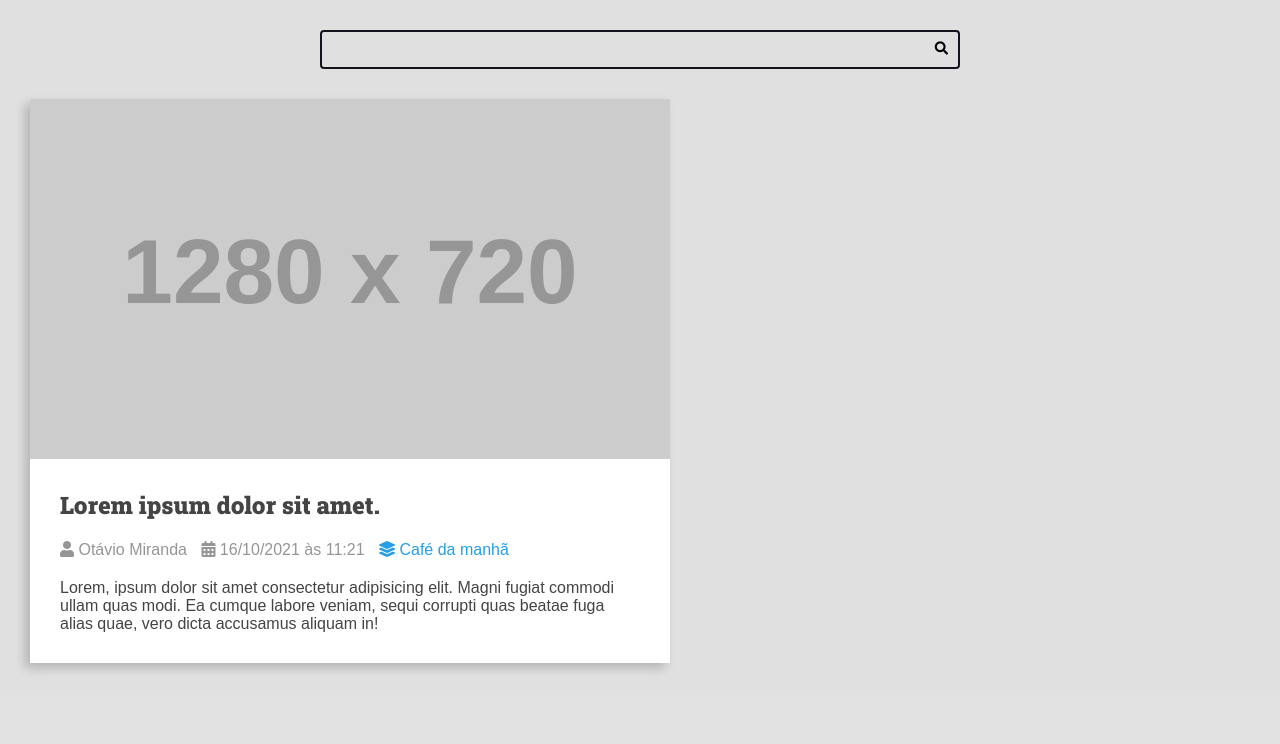
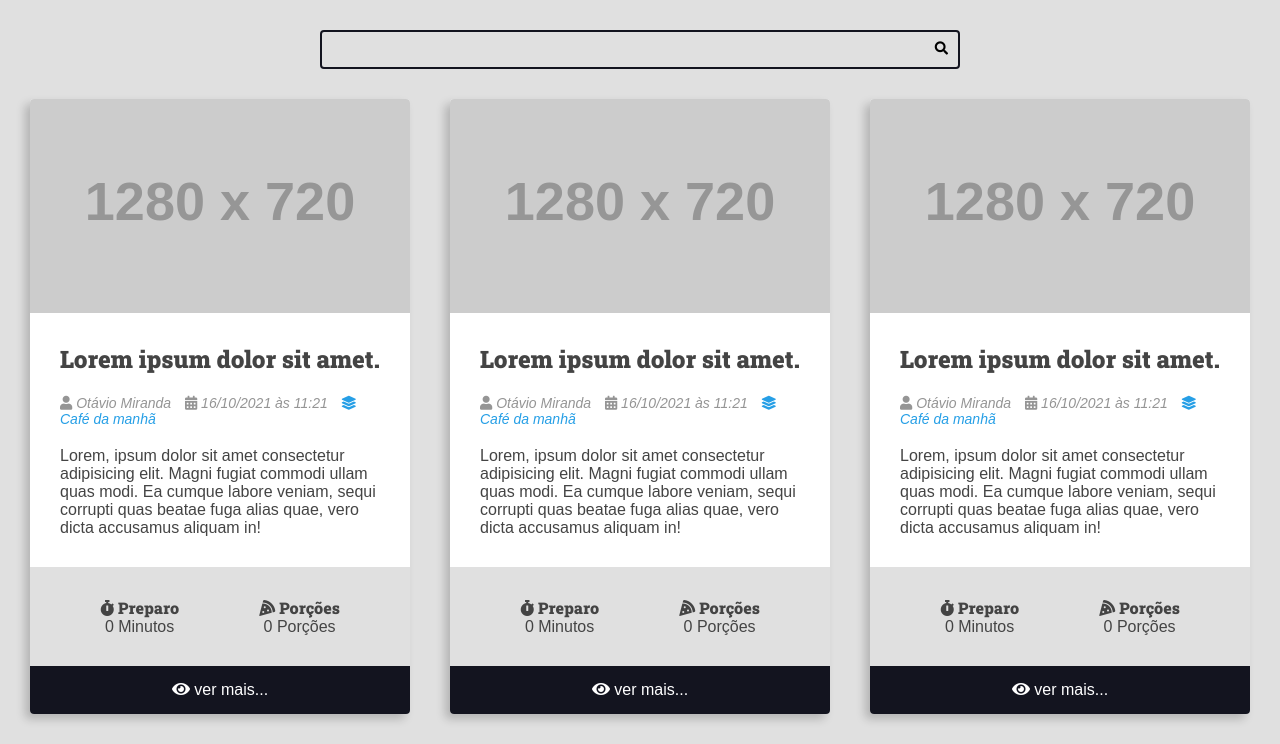
Before and after one commit to joaoramyllo/curso-django-projeto1, a Django app: page / in a window 1280 px wide. Shown: the part 113-857 px from the top of the page. Before the commit the page ends 785 px from the top, so only its background shows below. Run offline with Django 5.2, Linux system fonts and the light colour scheme; grey boxes labelled with a size stand in for pictures from a placeholder-image service; some libraries are stand-ins or nearby versions.

Commit message:
Card de receita pronto para desktop

```diff
--- a/recipes/templates/recipes/pages/home.html
+++ b/recipes/templates/recipes/pages/home.html
@@ -37,6 +37,118 @@
           <div class="recipe-content">
             <p>Lorem, ipsum dolor sit amet consectetur adipisicing elit. Magni fugiat commodi ullam quas modi. Ea cumque labore veniam, sequi corrupti quas beatae fuga alias quae, vero dicta accusamus aliquam in!</p>
           </div>
+
+          <div class="recipe-meta-container">
+            <div class="recipe-meta recipe-preparation">
+              <h3 class="recipe-meta-title"><i class="fas fa-stopwatch"></i> Preparo</h3>
+              <div class="recipe-meta-text">0 Minutos</div>
+            </div>
+            <div class="recipe-meta recipe-servings">
+              <h3 class="recipe-meta-title"><i class="fas fa-pizza-slice"></i> Porções</h3>
+              <div class="recipe-meta-text">0 Porções</div>
+            </div>
+          </div>
+
+          <footer class="recipe-footer">
+            <a class="recipe-read-more button button-dark button-full-width" href="/recipes/3/">
+              <i class="fas fa-eye"></i>
+              <span>ver mais...</span>
+            </a>
+          </footer>
+        </div>
+        <div class="recipe recipe-list-item">
+          <div class="recipe-cover">
+            <img src="https://placehold.co/1280x720.png" alt="Temporário" />
+          </div>
+          <div class="recipe-title-container">
+            <h2 class="recipe-title">Lorem ipsum dolor sit amet.</h2>
+          </div>
+
+          <div class="recipe-author">
+            <span class="recipe-author-item">
+              <i class="fas fa-user"></i>
+              Otávio Miranda
+            </span>
+            <span class="recipe-author-item">
+              <i class="fas fa-calendar-alt"></i>
+              16/10/2021 às 11:21
+            </span>
+            <span class="recipe-author-item">
+              <a href="/recipes/category/cafe-da-manha/">
+                <i class="fas fa-layer-group"></i>
+                <span>Café da manhã</span>
+              </a>
+            </span>
+          </div>
+
+          <div class="recipe-content">
+            <p>Lorem, ipsum dolor sit amet consectetur adipisicing elit. Magni fugiat commodi ullam quas modi. Ea cumque labore veniam, sequi corrupti quas beatae fuga alias quae, vero dicta accusamus aliquam in!</p>
+          </div>
+
+          <div class="recipe-meta-container">
+            <div class="recipe-meta recipe-preparation">
+              <h3 class="recipe-meta-title"><i class="fas fa-stopwatch"></i> Preparo</h3>
+              <div class="recipe-meta-text">0 Minutos</div>
+            </div>
+            <div class="recipe-meta recipe-servings">
+              <h3 class="recipe-meta-title"><i class="fas fa-pizza-slice"></i> Porções</h3>
+              <div class="recipe-meta-text">0 Porções</div>
+            </div>
+          </div>
+
+          <footer class="recipe-footer">
+            <a class="recipe-read-more button button-dark button-full-width" href="/recipes/3/">
+              <i class="fas fa-eye"></i>
+              <span>ver mais...</span>
+            </a>
+          </footer>
+        </div>
+        <div class="recipe recipe-list-item">
+          <div class="recipe-cover">
+            <img src="https://placehold.co/1280x720.png" alt="Temporário" />
+          </div>
+          <div class="recipe-title-container">
+            <h2 class="recipe-title">Lorem ipsum dolor sit amet.</h2>
+          </div>
+
+          <div class="recipe-author">
+            <span class="recipe-author-item">
+              <i class="fas fa-user"></i>
+              Otávio Miranda
+            </span>
+            <span class="recipe-author-item">
+              <i class="fas fa-calendar-alt"></i>
+              16/10/2021 às 11:21
+            </span>
+            <span class="recipe-author-item">
+              <a href="/recipes/category/cafe-da-manha/">
+                <i class="fas fa-layer-group"></i>
+                <span>Café da manhã</span>
+              </a>
+            </span>
+          </div>
+
+          <div class="recipe-content">
+            <p>Lorem, ipsum dolor sit amet consectetur adipisicing elit. Magni fugiat commodi ullam quas modi. Ea cumque labore veniam, sequi corrupti quas beatae fuga alias quae, vero dicta accusamus aliquam in!</p>
+          </div>
+
+          <div class="recipe-meta-container">
+            <div class="recipe-meta recipe-preparation">
+              <h3 class="recipe-meta-title"><i class="fas fa-stopwatch"></i> Preparo</h3>
+              <div class="recipe-meta-text">0 Minutos</div>
+            </div>
+            <div class="recipe-meta recipe-servings">
+              <h3 class="recipe-meta-title"><i class="fas fa-pizza-slice"></i> Porções</h3>
+              <div class="recipe-meta-text">0 Porções</div>
+            </div>
+          </div>
+
+          <footer class="recipe-footer">
+            <a class="recipe-read-more button button-dark button-full-width" href="/recipes/3/">
+              <i class="fas fa-eye"></i>
+              <span>ver mais...</span>
+            </a>
+          </footer>
         </div>
       </div>
     </main>
--- a/recipes/templates/recipes/partials/head.html
+++ b/recipes/templates/recipes/partials/head.html
@@ -170,6 +170,8 @@
         box-shadow: -5px 5px 10px rgba(0, 0, 0, 0.2);
         transform: scale(1);
         transition: all 300ms ease-in-out;
+        border-radius: 0.4rem;
+        overflow: hidden;
       }
 
       .recipe img {
@@ -202,6 +204,8 @@
       .recipe-author-item {
         color: var(--color-gray-4);
         margin-right: 1rem;
+        font-style: italic;
+        font-size: 1.4rem;
       }
 
       .recipe-author a {
@@ -213,6 +217,39 @@
       .recipe-author a:hover {
         color: var(--color-primary-dark);
       }
+
+      .recipe-meta-container {
+        display: flex;
+        flex-flow: row wrap;
+        padding: var(--spacing-gutter-medium);
+        background: var(--color-gray-1);
+      }
+
+      .recipe-meta {
+        display: flex;
+        flex-flow: column nowrap;
+        flex-shrink: 1;
+        flex-grow: 1;
+        text-align: center;
+      }
+
+      .recipe-meta-title {
+        font-size: 1.6rem;
+      }
+
+      .recipe-footer a {
+        background: var(--color-primary-dark);
+        display: block;
+        color: var(--color-white);
+        text-decoration: none;
+        text-align: center;
+        padding: 1.5rem var(--spacing-gutter-medium);
+        transition: all 300ms ease-in-out;
+      }
+
+      .recipe-footer a:hover {
+        filter: brightness(2);
+      }
     </style>
   </head>
 </html>
```
